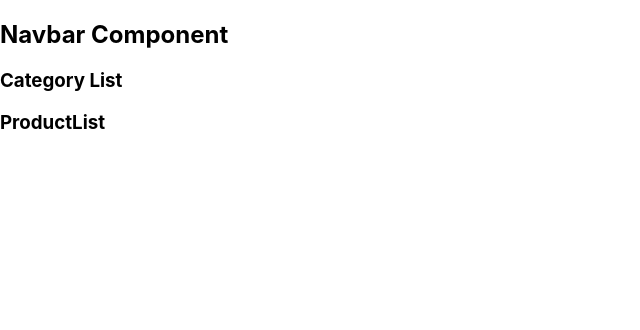
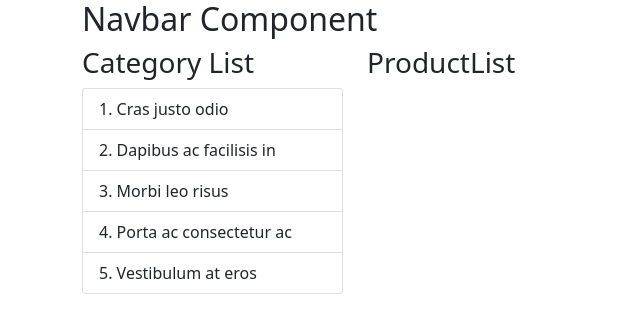
Before and after one commit to osmanbeshirov/React-upgrade, a React (Create React App) app: page / in a window 1280 px wide. Shown: the top 330 px of the page, without its empty margins (0-640 px from the left). Built offline with nearby package versions, Linux system fonts and the light colour scheme.

Commit message:
reactstrap successfully is worked

```diff
--- a/package.json
+++ b/package.json
@@ -6,9 +6,11 @@
     "@testing-library/jest-dom": "^5.16.4",
     "@testing-library/react": "^13.3.0",
     "@testing-library/user-event": "^13.5.0",
+    "bootstrap": "^5.1.3",
     "react": "^18.2.0",
     "react-dom": "^18.2.0",
     "react-scripts": "5.0.1",
+    "reactstrap": "^9.1.1",
     "web-vitals": "^2.1.4"
   },
   "scripts": {
--- a/src/App.js
+++ b/src/App.js
@@ -1,14 +1,37 @@
+import { Container, Row, Col } from 'reactstrap';
 import './App.css';
 import CategoryList from './Components/CategoryList';
 import Navbar from './Components/Navbar';
 import ProductList from './Components/ProductList';
 
+
+
 function App() {
   return (
     <div className="App">
-      <Navbar/>
-      <CategoryList/>
-      <ProductList/>
+
+      <Container>
+        <Row>
+          <Navbar />
+        </Row>
+
+        <Row>
+          <Col xs='3'>
+            <CategoryList />
+          </Col>
+
+          <Col xs='9'>
+            <ProductList />
+          </Col>
+
+
+
+
+        </Row>
+
+      </Container>
+
+
     </div>
   );
 }
--- a/src/Components/CategoryList.js
+++ b/src/Components/CategoryList.js
@@ -1,10 +1,33 @@
 import React, { Component } from 'react'
+
+import { ListGroup, ListGroupItem } from 'reactstrap'
 
 export default class CategoryList extends Component {
   render() {
     return (
       <div>
         <h3>Category List</h3>
+        <ListGroup
+          numbered
+        >
+          <ListGroupItem>
+            Cras justo odio
+          </ListGroupItem>
+          <ListGroupItem>
+            Dapibus ac facilisis in
+          </ListGroupItem>
+          <ListGroupItem>
+            Morbi leo risus
+          </ListGroupItem>
+          <ListGroupItem>
+            Porta ac consectetur ac
+          </ListGroupItem>
+          <ListGroupItem>
+            Vestibulum at eros
+          </ListGroupItem>
+        </ListGroup>
+
+
       </div>
     )
   }
--- a/src/index.js
+++ b/src/index.js
@@ -2,6 +2,9 @@ import React from 'react';
 import ReactDOM from 'react-dom/client';
 import './index.css';
 import App from './App';
+import 'bootstrap/dist/css/bootstrap.min.css';
+
+
 
 
 const root = ReactDOM.createRoot(document.getElementById('root'));
```
Also changed, not shown: 1 other file (tests, documents, lock files or other folders).
